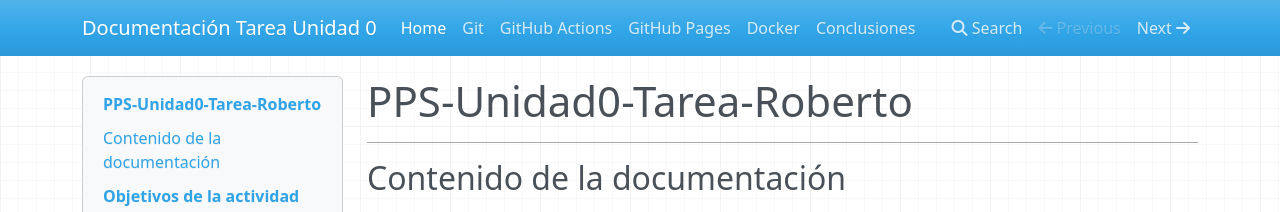
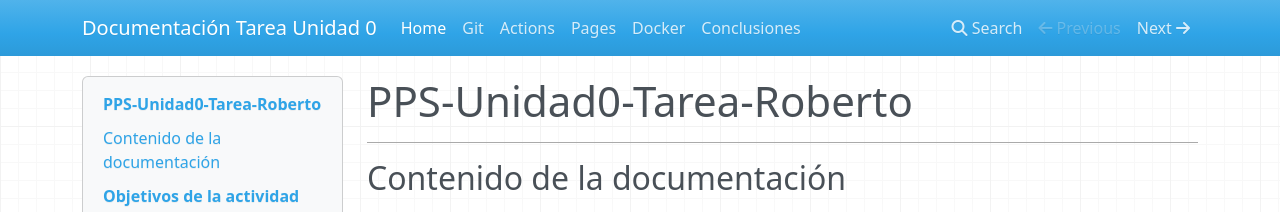
Before and after one commit to vjp-robertoM/PPS-Unidad0-Tarea-Roberto, an MkDocs documentation site: the page built from docs/index.md, in a window 1280 px wide. Shown: the top 212 px of the page. Built offline with MkDocs 1.6.1, drawn with Linux system fonts in a browser that asks for light colours; nearby versions of some CDN libraries.

Commit message:
cambios para realizar docker

```diff
--- a/mkdocs.yml
+++ b/mkdocs.yml
@@ -12,8 +12,8 @@ site_name: Documentación Tarea Unidad 0
 nav:
   - Home: index.md
   - Git: git.md
-  - GitHub Actions: gitActions.md
-  - GitHub Pages: gitPages.md
+  - Actions: gitActions.md
+  - Pages: gitPages.md
   - Docker: docker.md
   - Conclusiones: conclusiones.md
 
```
